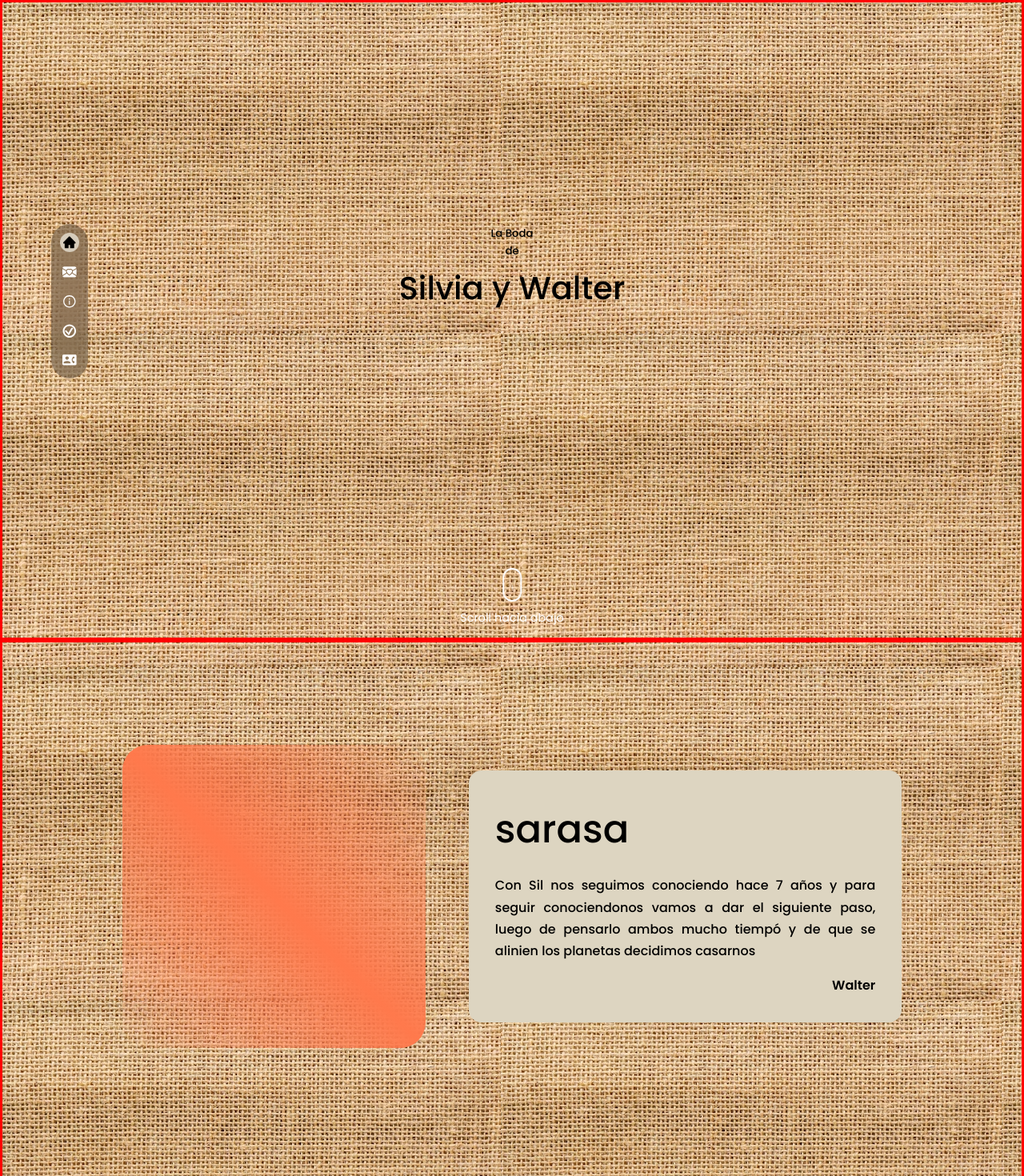
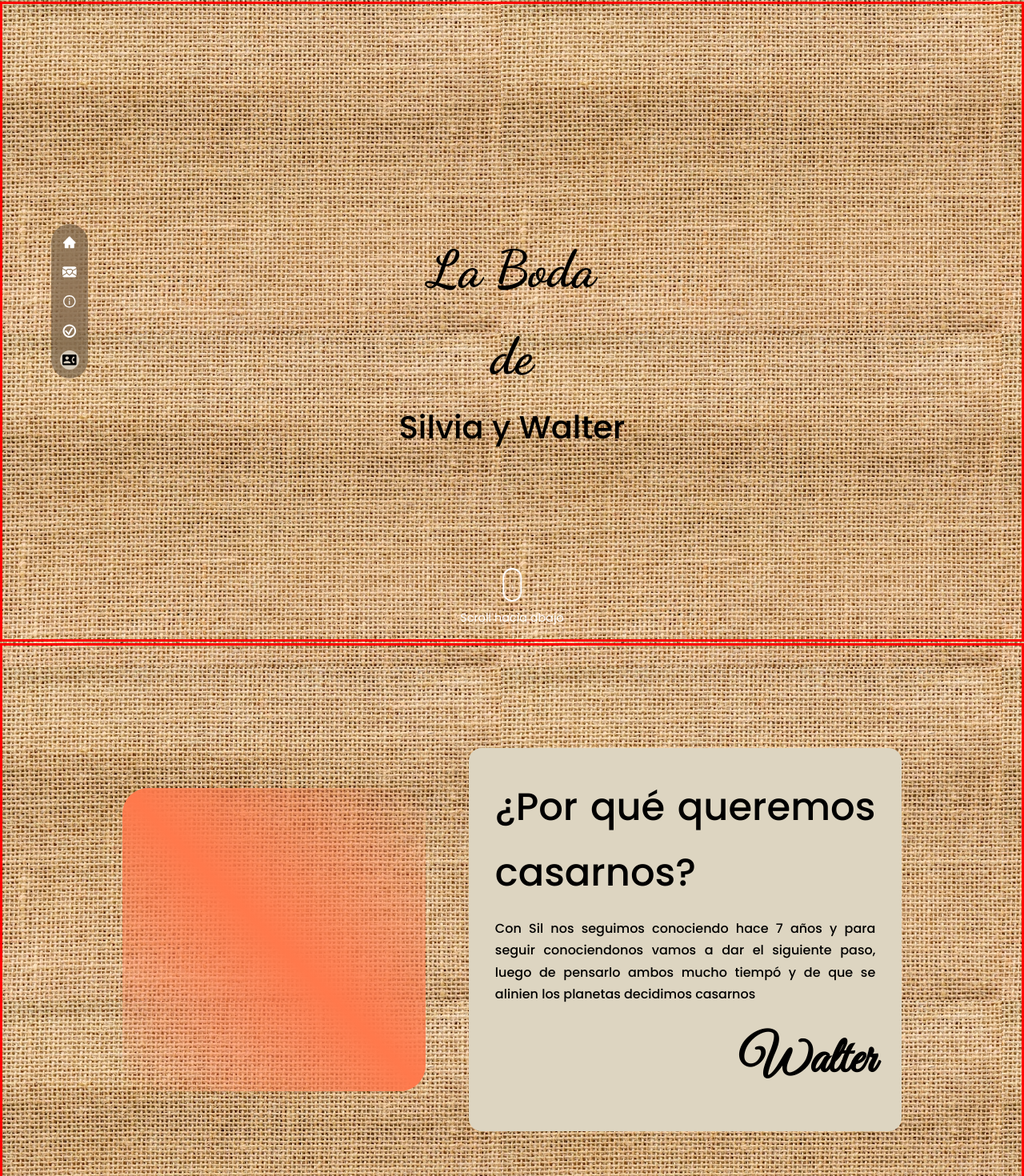
Before and after one commit to lpg18/walsil1, a React (Create React App) app in the folder my-app/: page / in a window 1280 px wide. Shown: the top 1470 px of the page at 80% size. Built offline with nearby package versions, Linux system fonts and the light colour scheme.

Commit message:
10/8/2023

```diff
--- a/my-app/src/components/about/About.jsx
+++ b/my-app/src/components/about/About.jsx
@@ -14,7 +14,7 @@ const About = () => {
         </div>
         <div className="about__content">
           <div className="about__cards">
-            <h3>sarasa</h3>
+            <h3>¿Por qué queremos casarnos?</h3>
             <h5>Con Sil nos seguimos conociendo hace 7 años y para seguir conociendonos vamos a dar el siguiente paso, luego de pensarlo ambos mucho tiempó y de que se alinien los planetas decidimos casarnos</h5>
             <h6>Walter</h6>
           </div>
--- a/my-app/src/components/about/about.css
+++ b/my-app/src/components/about/about.css
@@ -48,7 +48,8 @@
     padding: 1rem 0;
 }
 .about__cards h6{
-    font-size: 1rem;
+    font-family: 'Great Vibes', cursive;
+    font-size: 4rem;
     text-align: right;
 }
 
--- a/my-app/src/components/confirmation/Confirmation.jsx
+++ b/my-app/src/components/confirmation/Confirmation.jsx
@@ -7,7 +7,17 @@ const Confirmation = () => {
   const [formularioVisible, setFormularioVisible] = useState(false);
 
   const buscarInvitados = () => {
-    const nombre = document.getElementById('nombre').value.toLowerCase(); // Convertir a minúsculas
+    const nombre = document.getElementById('nombre').value.toLowerCase();
+
+    if (nombre.trim() === '') {
+      alert('Por favor, ingresa un nombre válido para buscar.');
+      return;
+    }
+
+    if (nombre.length < 3) {
+      alert('Por favor, ingresa un nombre válido para buscar.');
+      return;
+    }
 
     fetch('https://walsil-db1-arg.onrender.com/api/invitados/')
       .then((response) => response.json())
@@ -28,6 +38,7 @@ const Confirmation = () => {
       })
       .catch((error) => {
         console.error('Error al obtener los datos del API:', error);
+        alert('El servicio por el momento no esta funcionando de manera correcta, intente dentro de unos minutos')
       });
   };
 
@@ -64,7 +75,6 @@ const Confirmation = () => {
     const gf = document.getElementById('txtGF').value;
     const anotaciones1 = document.getElementById('txtAnotaciones').value;
 
-    // Verificar campos obligatorios
     if (!nombre || !apellido || !telefono || !comida || !dni || !gf) {
       alert('Por favor, complete todos los campos obligatorios.');
       return;
@@ -96,7 +106,7 @@ const Confirmation = () => {
 
     fetch(url, options)
       .then(function () {
-        window.location.reload(); // Recargar la página
+        window.location.reload();
       })
       .catch((err) => {
         console.error(err);
@@ -109,7 +119,6 @@ const Confirmation = () => {
     const patenteValue = document.getElementById('txtPatente').value;
     const titularValue = document.getElementById('txtTitular').value;
 
-    // Verificar campos obligatorios
     if (!patenteValue || !titularValue) {
       alert('Por favor, complete todos los campos obligatorios.');
       return;
--- a/my-app/src/components/header/Header.jsx
+++ b/my-app/src/components/header/Header.jsx
@@ -6,8 +6,8 @@ const Header = () => {
     <section id='header'>
       <div className="background_film">
         <div className="container header_container">
-          <h5>La Boda</h5>
-          <h5>de</h5>
+          <h3>La Boda</h3>
+          <h3>de</h3>
           <h1>Silvia y Walter</h1>
         </div>
       </div>
--- a/my-app/src/components/header/header.css
+++ b/my-app/src/components/header/header.css
@@ -16,3 +16,10 @@ header{
     width: 100vw;
     border: solid 3px red;
 }
+
+.header_container > h3{
+    font-family: 'Dancing Script', cursive;
+    /* font-family: 'Great Vibes', cursive;
+    font-family: 'Pacifico', cursive; */
+   font-size: 4rem;
+}
--- a/my-app/src/components/info/info.css
+++ b/my-app/src/components/info/info.css
@@ -21,7 +21,7 @@
     bottom: 0;
     width: 100%;
     height: 100%;
-    background-image: url(../../assets/El\ Mandala\,\ Salones\ de\ Fiesta-1339440345_grande.jpg);
+    background-image: url(../../assets/img1-qfEiC97O_-transformed.jpeg);
     background-position: 0;
     background-color: rgb(0, 0, 0);
     background-size: 100%;
--- a/my-app/src/index.css
+++ b/my-app/src/index.css
@@ -1,4 +1,5 @@
 @import url('https://fonts.googleapis.com/css2?family=Poppins:wght@300;400;500;600&display=swap');
+@import url('https://fonts.googleapis.com/css2?family=Dancing+Script:wght@700&family=Great+Vibes&family=Pacifico&display=swap');
 
 *{
     margin: 0;
@@ -62,7 +63,8 @@ h1{
 section{
     height: max-content;
     min-height: 100VH;
-    /* background: linear-gradient(rgba(0, 0, 0, 0.603), transparent, transparent, transparent, transparent, transparent, transparent,rgba(0, 0, 0, 0.603)); */
+    /* background: linear-gradient(rgba(0, 0, 0, 0.603),  transparent, transparent, transparent, transparent,rgba(0, 0, 0, 0.603));  */
+    margin: 2px 0;
 }
 
 section > h2, section > h5{
```
Also changed, not shown: 1 other file (tests, documents, lock files or other folders).
